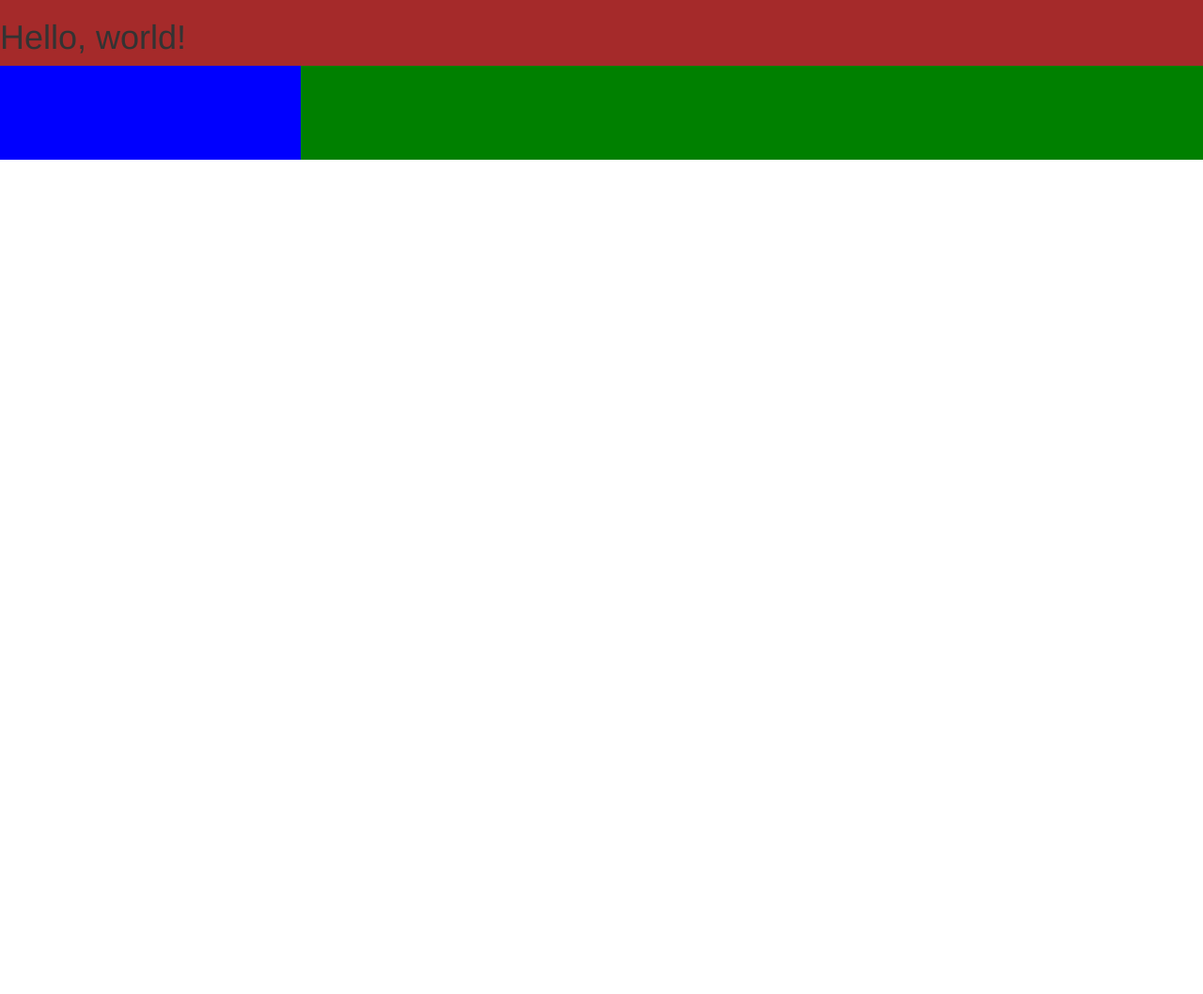
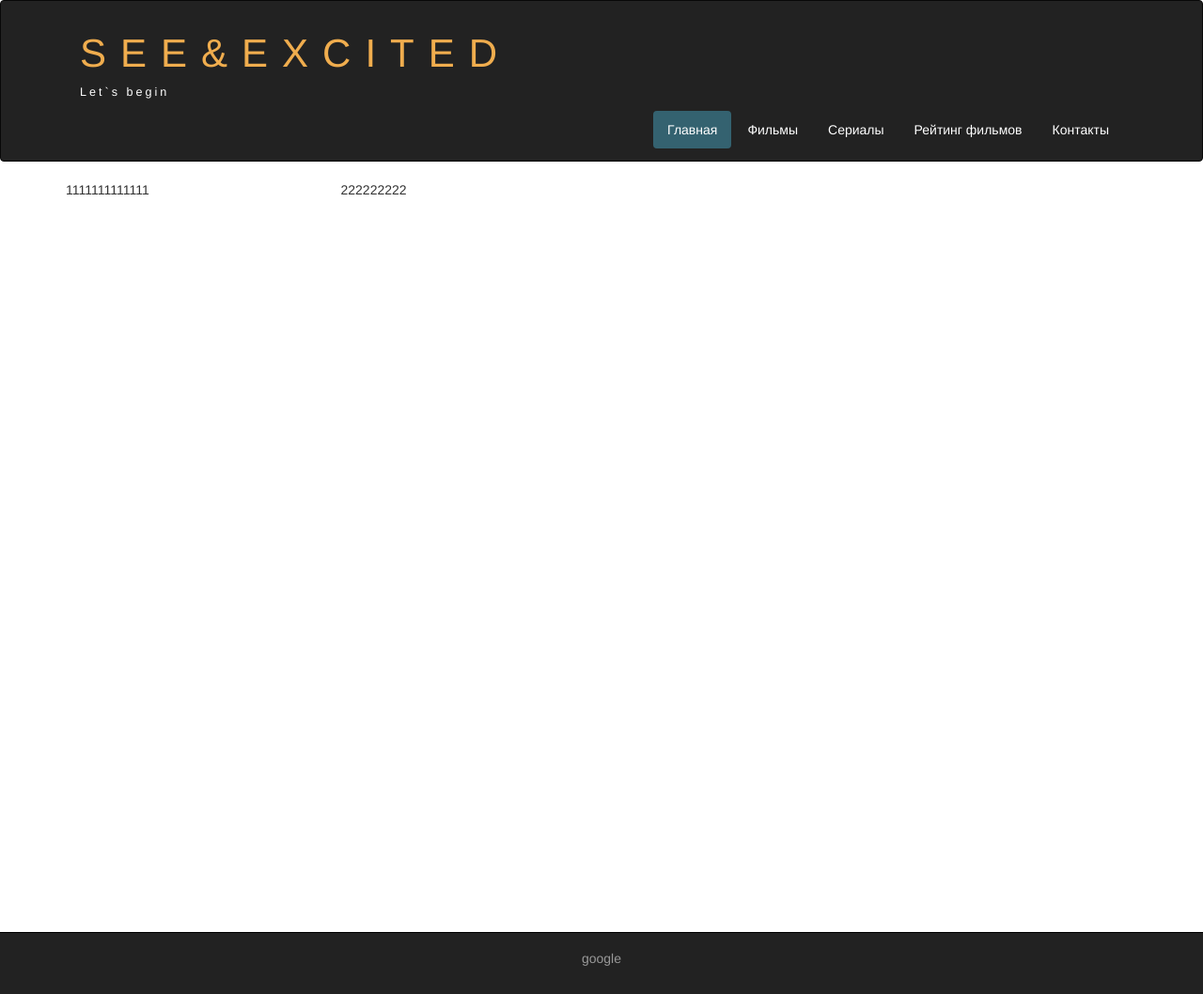
Before and after one commit to darthMilash/FRUCTCODE, a plain HTML site: page See&Excited_Bootstrap/index.html in a window 1280 px wide. Shown: the whole page at 94% size. Before the commit the page ends 800 px from the top, so only its background shows below. Drawn offline with nearby package versions, Linux system fonts and the light colour scheme.

Commit message:
Bootstrap 30

```diff
--- /dev/null
+++ b/See&Excited_Bootstrap/assets/css/style.css
@@ -0,0 +1,79 @@
+.header a, a:hover {
+    color: #f0ad4e;
+    text-decoration: none;
+}
+
+.header h1 {
+    letter-spacing: 15px;
+    font-size: 300%;
+}
+
+.header p {
+    color: white !important;
+    font-size: 90%;
+    letter-spacing: 3px;
+}
+
+.nav-pills>li.active>a, .nav-pills>li.active>a:focus, .nav-pills>li.active>a:hover {
+    color: #fff;
+    background-color: #346270;
+}
+
+.nav-pills>li>a {
+    color: white;
+}
+
+.nav-pills>li>a:hover {
+    background-color: #346270;
+}
+
+.navbar-inverse {
+    padding: 1%;
+}
+
+@media (max-width: 767px) {
+    .nav-pills>li {
+        float: none;
+    }
+
+    .nav-pills {
+        text-align: center;
+    }
+
+    .header h1 {
+        font-size: 280%;
+        letter-spacing: 5px;
+    }
+
+    .header {
+        text-align: center;
+    }
+}
+
+.clear {
+    clear: both;
+    height: 63px;
+}
+
+.wrapper {
+    min-height: 100%;
+}
+
+html, body {
+    height: 100%;
+}
+
+footer {
+    color: #666;
+    background: #222;
+    padding: 17px 0 18px 0;
+    border-top: 1px solid #000;
+}
+
+footer a {
+    color: #999;
+}
+
+footer a:hover {
+    color: #efefef;
+}
--- a/See&Excited_Bootstrap/index.html
+++ b/See&Excited_Bootstrap/index.html
@@ -1,5 +1,6 @@
 <!DOCTYPE html>
 <html lang="ru">
+
 <head>
   <meta charset="utf-8">
   <meta http-equiv="X-UA-Compatible" content="IE=edge">
@@ -9,6 +10,7 @@
 
   <!-- Bootstrap -->
   <link href="assets/css/bootstrap.min.css" rel="stylesheet">
+  <link href="assets/css/style.css" rel="stylesheet">
 
   <!-- HTML5 shim and Respond.js for IE8 support of HTML5 elements and media queries -->
   <!-- WARNING: Respond.js doesn't work if you view the page via file:// -->
@@ -17,22 +19,83 @@
       <script src="https://oss.maxcdn.com/respond/1.4.2/respond.min.js"></script>
     <![endif]-->
 </head>
+
 <body>
 
 
-    <div class="container-fluid" style="background-color: brown; height: 100px">
-        <div class="row"><h1>Hello, world!</h1>
-            <div class="col-lg-9 col-md-9 col-lg-push-3" style="background-color: green; height: 100px"></div>
-            <div class="col-lg-3 col-md-3 col-lg-pull-9 hidden-xs" style="background-color: blue; height: 100px"></div>
-            <!-- <div class="col-lg-2" style="background-color: yellow; height: 100px"></div> -->
+  <div class="container-fluid">
+    <div class="row">
+
+      <nav role="navigation" class="navbar navbar-inverse">
+        <div class="container">
+          <div class="navbar-header header">
+            <div class="container">
+              <div class="row">
+                <div class="col-lg-12">
+                  <h1><a href="#">SEE&EXCITED</a></h1>
+                  <P>Let`s begin</P>
+                </div>
+              </div>
+
+            </div>
+            <buttom type="button" data-target="#navbarCollapse" data-toggle="collapse" class="navbar-toggle">
+
+              <span class="sr-only">Toggle navigation</span>
+              <span class="icon-bar"></span>
+              <span class="icon-bar"></span>
+              <span class="icon-bar"></span>
+            </buttom>
+
+          </div>
+
+          <div id="navbarCollapse" class="collapse navbar-collapse navbar-right">
+
+            <ul class="nav nav-pills">
+              <li class="active"><a href="#">Главная</a></li>
+              <li><a href="#">Фильмы</a></li>
+              <li><a href="#">Сериалы</a></li>
+              <li><a href="#">Рейтинг фильмов</a></li>
+              <li><a href="#">Контакты</a></li>
+            </ul>
+
+          </div>
+        </div>
+      </nav>
+
     </div>
 
 
   </div>
+
+  <div class="wrapper">
+    <div class="container">
+      <div class="row">
+        <div class="col-lg-9 col-lg-push-3">
+          222222222
+        </div>
+        <div class="col-lg-3 col-lg-pull-9">
+          1111111111111
+        </div>
+
+      </div>
+    </div>
+
+    <div class="clear">
+
+    </div>
+  </div>
+
+  <footer>
+    <div class="container">
+      <p class=text-center><a href="http://google.com">google</a></p>
+    </div>
+
+  </footer>
 
   <!-- jQuery (necessary for Bootstrap's JavaScript plugins) -->
   <script src="https://ajax.googleapis.com/ajax/libs/jquery/1.12.4/jquery.min.js"></script>
   <!-- Include all compiled plugins (below), or include individual files as needed -->
   <script src="assets/js/bootstrap.min.js"></script>
 </body>
+
 </html>
```
Lines whose indentation alone changed are shown as unchanged.
